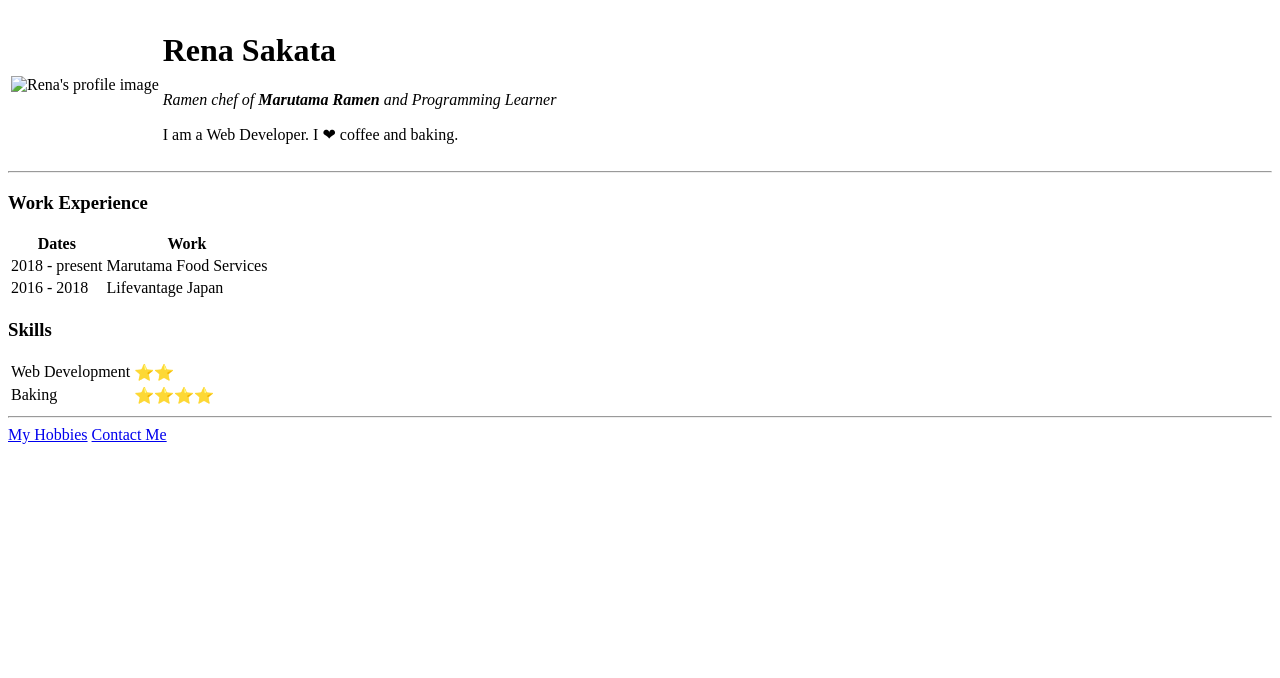
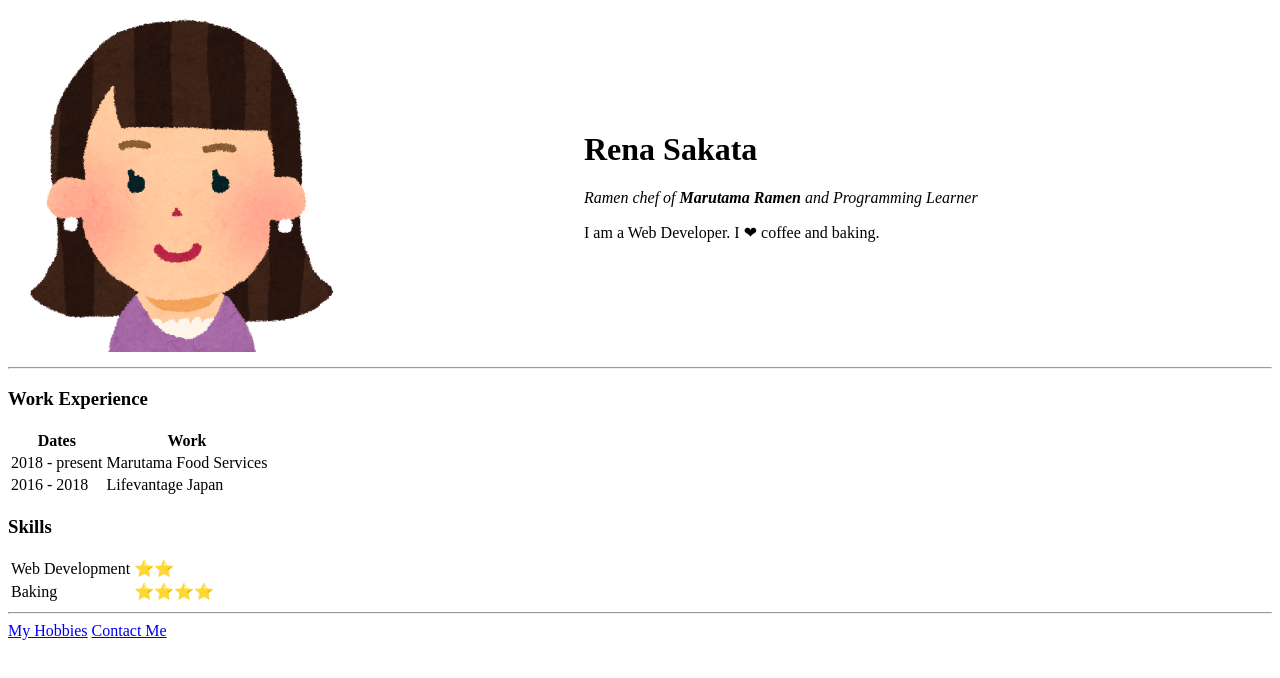
Before and after one commit to Renasa/cv, a plain HTML site: page index.html in a window 1280 px wide. Drawn offline with Linux system fonts and the light colour scheme.

Commit message:
edit image tag

```diff
--- a/index.html
+++ b/index.html
@@ -9,7 +9,7 @@
 <body>
     <table cellspading="20">
         <tr>
-            <td><img src="/HTML - Personal Site/images/youngwoman_45.png"
+            <td><img src="/images/youngwoman_45.png"
                 alt="Rena's profile image" width="60%" height=""></td>
                 <td><h1>Rena Sakata</h1>
                 <p><em>Ramen chef of <strong>Marutama Ramen</strong> and Programming Learner</em></p>
```
